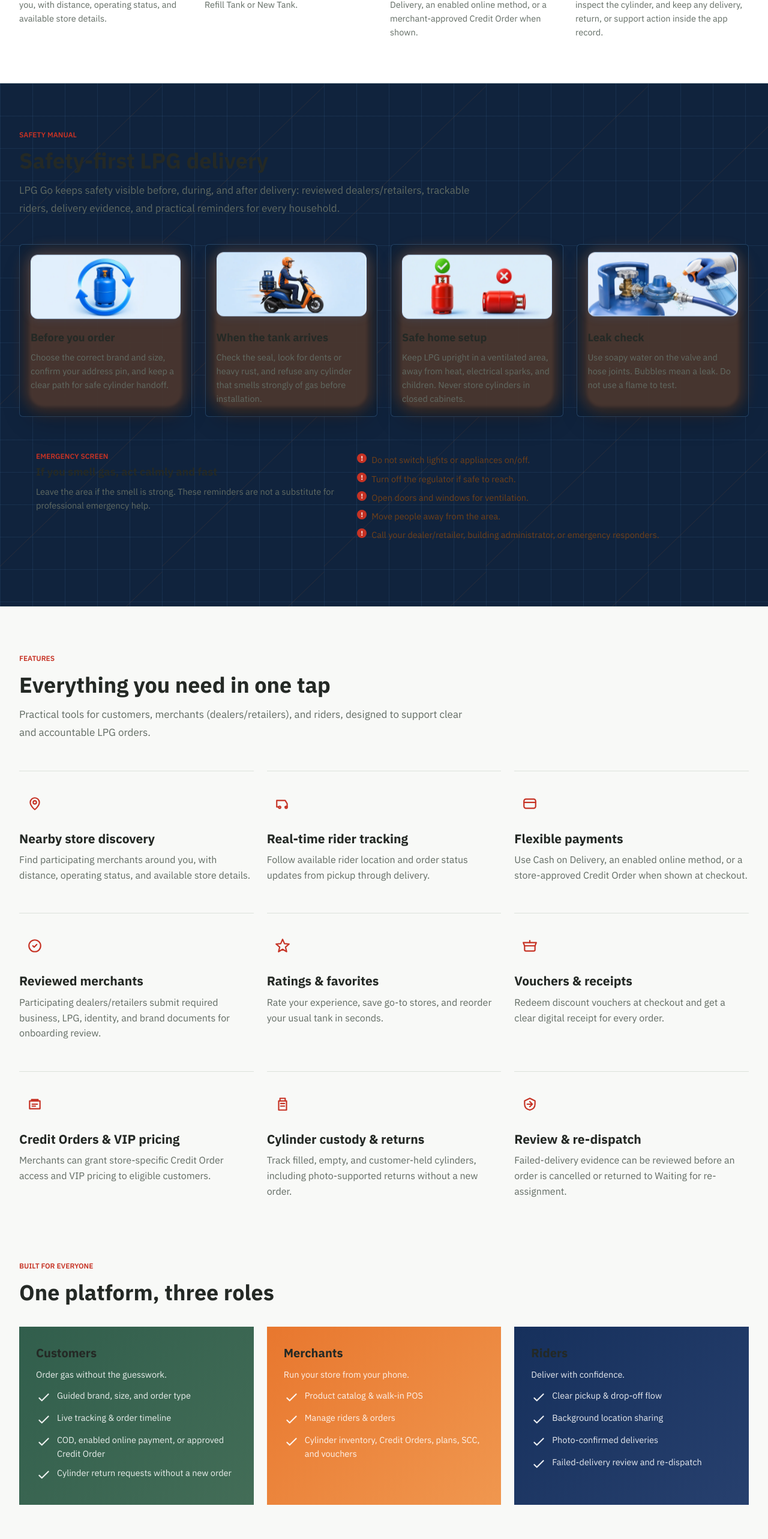
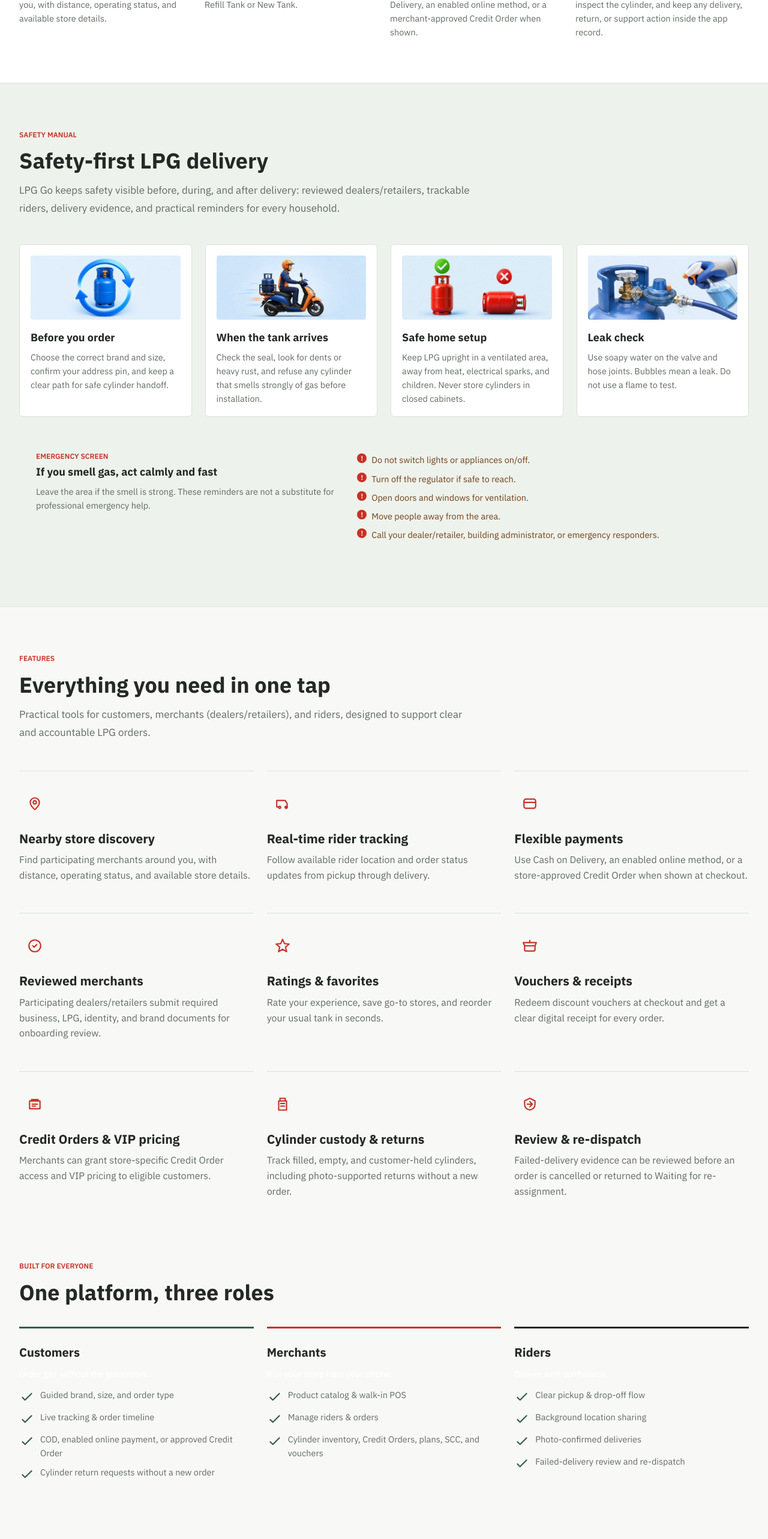
Before and after one commit to mrHeinrichh/LPG-Go-WebPage, a Next.js app: page / in a window 1280 px wide. Shown: the part 1391-3957 px from the top of the page at 60% size. Built offline with nearby package versions, Linux system fonts and the light colour scheme.

Commit message:
Improve safety and legal section contrast and simplify surfaces

```diff
--- a/app/identity.css
+++ b/app/identity.css
@@ -44,6 +44,15 @@
 .card:hover { transform: none; box-shadow: none; }
 .card h3 { font-size: 21px; color: var(--ink); }
 .card p { font-size: 16px; color: var(--muted); }
+.safety { background: var(--soft); }
+.safety-reference-card { background: var(--surface); border: 1px solid var(--line); box-shadow: none; }
+.safety-reference-card::before { display: none; }
+.safety-reference-card .safety-illo, .safety-reference-card .safety-illo img, .safety-reference-card:hover .safety-illo img { animation: none; border-radius: 4px; border: 0; box-shadow: none; filter: none; }
+.aud.b, .aud.o, .aud.d { background: transparent; color: var(--ink); border-top: 3px solid var(--primary); padding: 24px 0; }
+.aud.o { border-color: var(--accent); }
+.aud.d { border-color: var(--ink); }
+.aud li { color: var(--muted); }
+.aud li svg { color: var(--primary); }
 .ic, .ic.orange { border-radius: 0; background: transparent; color: var(--accent); }
 .step, .aud, .portal-band, .coverage-band, .support-card, .emergency, .report-band, .refund-overview, .policy-section, .safety-hero-panel { border-radius: 0; box-shadow: none; border: 0; background: transparent; color: var(--ink); }
 .step { border-top: 2px solid var(--line); }
@@ -78,6 +87,10 @@
 .policy-section p, .policy-section li { color: var(--muted); }
 .policy-section .note { background: var(--soft); color: var(--ink); border-radius: 0; }
 .policy-section .note.danger { background: #fff0ed; color: #86271d; }
+.doc { max-width: 860px; padding: 0; border: 0; border-radius: 0; box-shadow: none; background: transparent; }
+.doc h3 { color: var(--ink); font-size: 22px; }
+.doc p, .doc li { color: var(--muted); }
+.doc a { color: #285d45; text-decoration: underline; }
 details { background: transparent; border-radius: 0; box-shadow: none; border-inline: 0; }
 summary { font-size: 17px; }
 footer { background: #242c26; color: #f3f6f0; }
```
